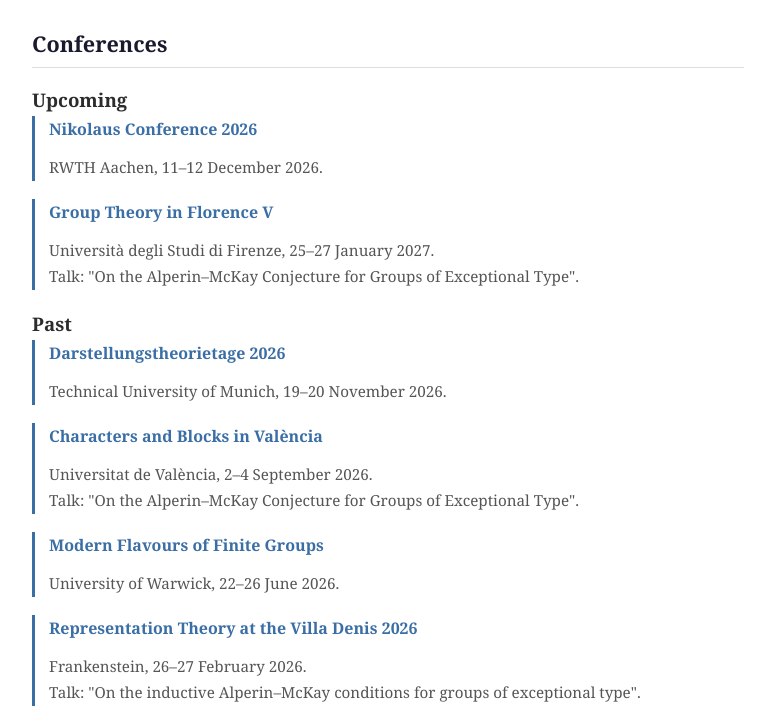
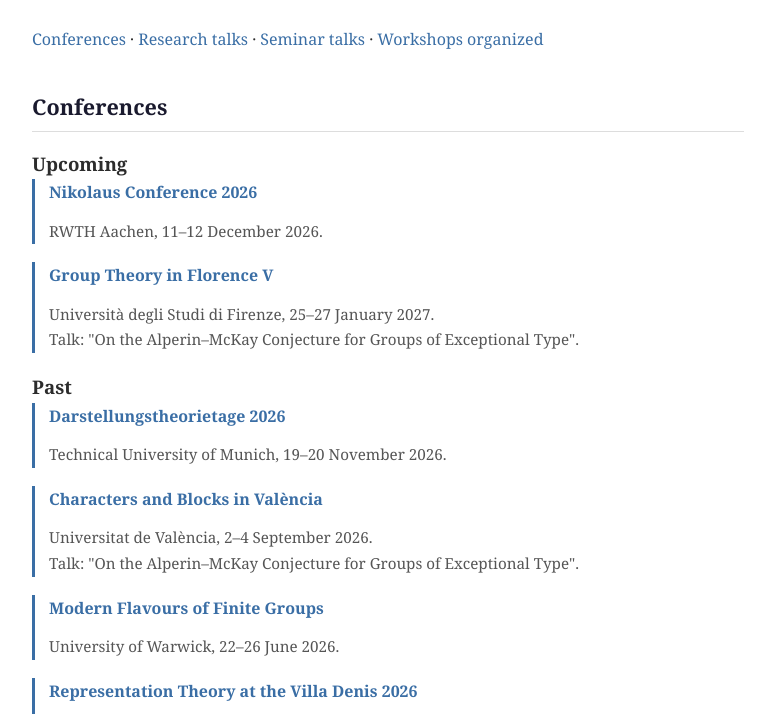
Before and after one commit to gaetan-mancini/gaetan-mancini.github.io, a plain HTML site: page activities.html in a window 1280 px wide. Shown: the part 190-904 px from the top of the page, without its empty margins (252-1027 px from the left). Drawn offline with Linux system fonts and the light colour scheme.

Commit message:
Add IDs to section headers in activities.html

```diff
--- a/activities.html
+++ b/activities.html
@@ -22,8 +22,15 @@
     <h1>Activities</h1>
 </header>
 
+<p class="toc">
+    <a href="#conferences">Conferences</a> ·
+    <a href="#research-talks">Research talks</a> ·
+    <a href="#seminar-talks">Seminar talks</a> ·
+    <a href="#workshops">Workshops organized</a>
+</p>
+
 <section>
-    <h2>Conferences</h2>
+    <h2 id="conferences">Conferences</h2>
 
     <h3>Upcoming</h3>
 
@@ -117,7 +124,7 @@
 </section>
 
 <section>
-    <h2>Research talks</h2>
+    <h2 id="research-talks">Research talks</h2>
 
   <div class="entry">
     <p class="title">On the Alperin–McKay Conjecture for Groups of Exceptional Type</p>
@@ -148,7 +155,7 @@
 </section>
 
 <section>
-    <h2>Seminar talks</h2>
+    <h2 id="seminar-talks">Seminar talks</h2>
     <p class="note">No entries yet.</p>
     <!-- Talks given in seminars/workshops with a program. Link to the program. -->
     <!--
@@ -163,7 +170,7 @@
 </section>
 
 <section>
-    <h2>Workshops organized</h2>
+    <h2 id="workshops">Workshops organized</h2>
     <div class="entry">
     <p class="title"><a href="https://grk2240.uni-wuppertal.de/workshop_WS2627.html">On the Classification of Finite Simple Groups</a></p>
     <p class="meta">With Adrian Baumann. GRK 2240 Workshop.<br>Winter semester 2026/27.</p>
```
